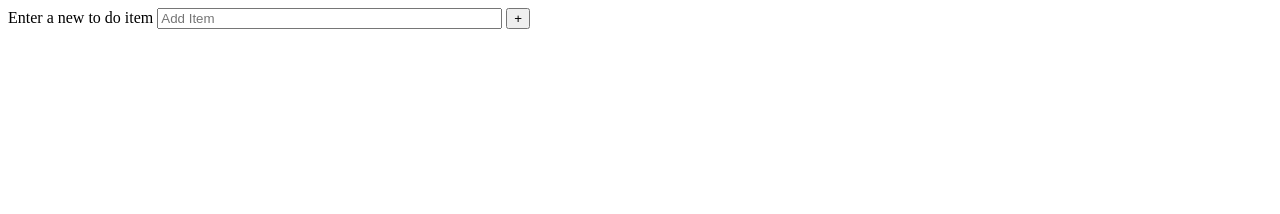
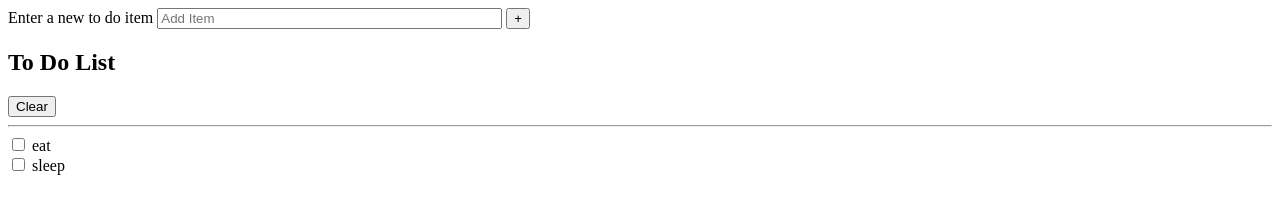
Before and after one commit to katsuya245126/To-Do-List-App, a plain HTML site: page index.html in a window 1280 px wide. Drawn offline with Linux system fonts and the light colour scheme.

Commit message:
Add list container section

```diff
--- a/index.html
+++ b/index.html
@@ -15,6 +15,23 @@
                 <button id="addItem" class="button" title="Add new item" aria-label="Add new item to list" tabindex="0">+</button>
             </form>
         </section>
+        <section class="listContainer">
+            <div class="listTitle">
+                <h1>To Do List</h1>
+                <button id="clearItems" class="button" title="Clear the list" aria-label="Remove all items from the list" tablindex="0">Clear</button>
+            </div>
+            <hr>
+            <div id="listItems">
+                <div class="item">
+                    <input type="checkbox" id="1" tabindex="0">
+                    <label for="1">eat</label>
+                </div>
+                <div class="item">
+                    <input type="checkbox" id="2" tabindex="0">
+                    <label for="2">sleep</label>
+                </div>
+            </div>
+        </section>
     </main>
 </body>
 </html>
```
